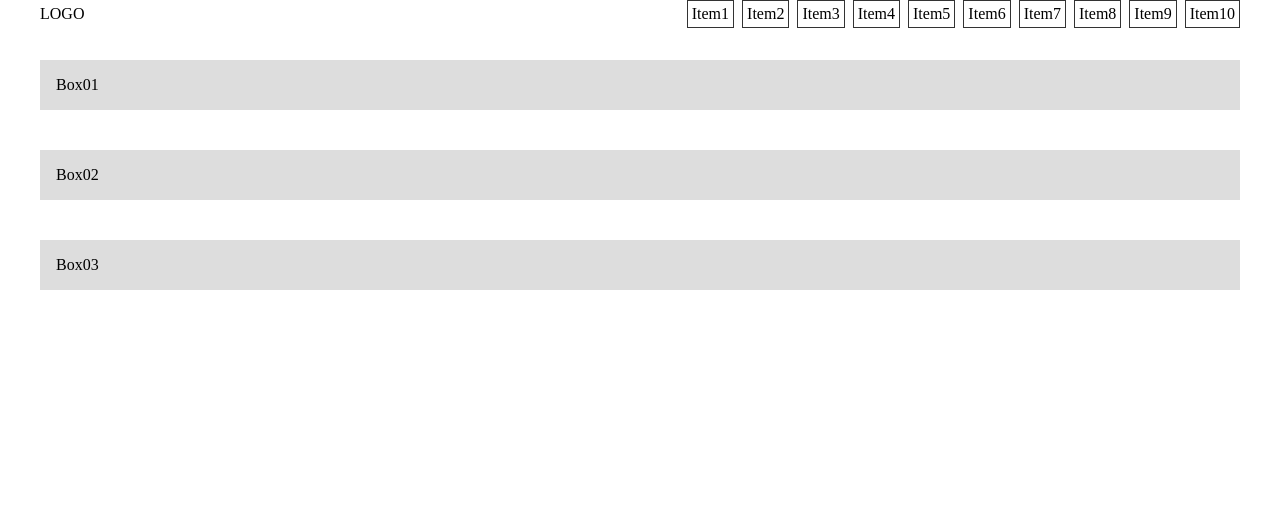
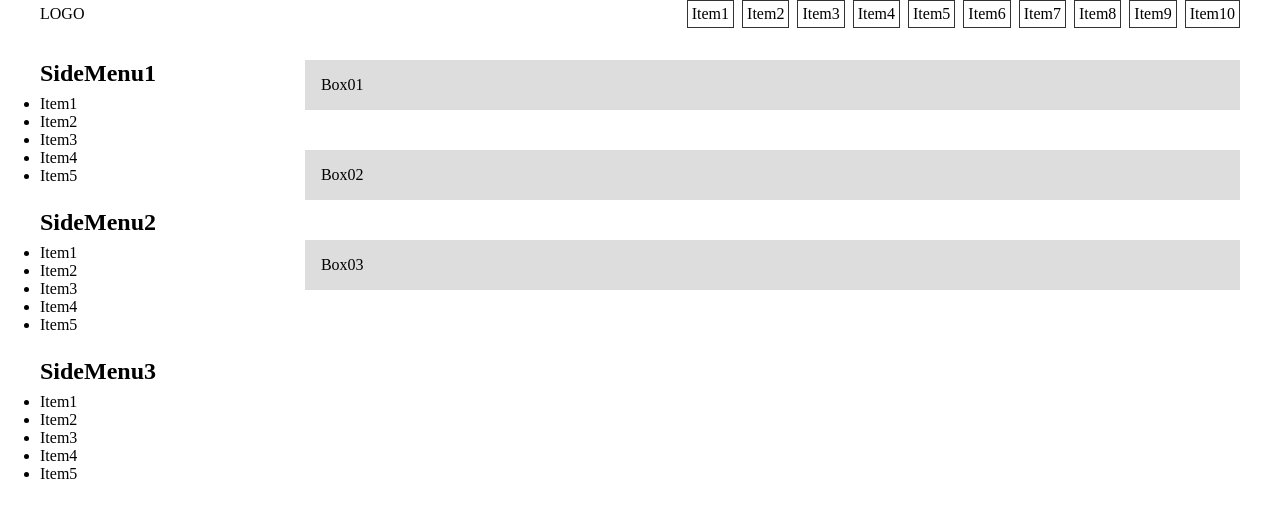
Before and after one commit to Hiratake/layout-components-react, a React (Vite) app: page / in a window 1280 px wide. Shown: the top 518 px of the page. Built offline with nearby package versions, Linux system fonts and the light colour scheme.

Commit message:
feat: sidebarコンポーネントを追加

```diff
--- /dev/null
+++ b/src/components/LSidebar/index.tsx
@@ -0,0 +1,58 @@
+// LSidebar
+
+import { CSSProperties, ElementType, ReactNode } from 'react'
+import { css } from '@emotion/react'
+
+// ----------------------------------------
+// Type
+// ----------------------------------------
+
+export type LayoutSidebarProps = {
+  /** Custom tag used for the root element. */
+  tag?: ElementType
+  /** Content of the component. */
+  children?: ReactNode
+  /** Which element to treat as the sidebar. */
+  side?: 'left' | 'right'
+  /** Represents the width of the sidebar when adjacent. */
+  sideWidth?: CSSProperties['flexBasis']
+  /** Defines minimum width of the content element. */
+  contentMin?: CSSProperties['minInlineSize']
+  /** Defines the space between children. */
+  space?: CSSProperties['gap']
+  /** Make the adjacent elements adopt their natural height. */
+  noStretch?: boolean
+}
+
+// ----------------------------------------
+// JSX
+// ----------------------------------------
+
+export const LSidebar = (props: LayoutSidebarProps) => {
+  const ComponentTag = props.tag || 'div'
+  return <ComponentTag css={rootStyle(props)}>{props.children}</ComponentTag>
+}
+
+// ----------------------------------------
+// Style
+// ----------------------------------------
+
+const rootStyle = (props: LayoutSidebarProps) => {
+  return css`
+    display: flex;
+    flex-wrap: wrap;
+    gap: ${props.space};
+    align-items: ${props.noStretch ? 'flex-start' : 'stretch'};
+
+    & > * {
+      flex-basis: ${props.sideWidth};
+      flex-grow: 1;
+    }
+
+    & > ${props.side === 'left' ? ':last-child' : ':first-child'} {
+      flex-basis: 0;
+      flex-grow: 999;
+      min-inline-size: ${props.contentMin || '50%'};
+    }
+  `
+}
--- a/src/main.ts
+++ b/src/main.ts
@@ -3,9 +3,11 @@ export { LStack } from './components/LStack'
 export { LBox } from './components/LBox'
 export { LCenter } from './components/LCenter'
 export { LCluster } from './components/LCluster'
+export { LSidebar } from './components/LSidebar'
 
 export type { LayoutProviderProps } from './components/LProvider'
 export type { LayoutStackProps } from './components/LStack'
 export type { LayoutBoxProps } from './components/LBox'
 export type { LayoutCenterProps } from './components/LCenter'
 export type { LayoutClusterProps } from './components/LCluster'
+export type { LayoutSidebarProps } from './components/LSidebar'
--- a/src/view/App.tsx
+++ b/src/view/App.tsx
@@ -1,6 +1,6 @@
 // App
 
-import { LBox, LCenter, LCluster, LProvider, LStack } from '../main'
+import { LBox, LCenter, LCluster, LProvider, LSidebar, LStack } from '../main'
 
 // ----------------------------------------
 // JSX
@@ -11,14 +11,24 @@ export const App = () => {
     <LProvider>
       <LCenter max="1200px" gutters="24px">
         <LStack space="32px">
-          <LCluster justify="space-between" align="center" space="16px">
+          <LCluster
+            tag="header"
+            justify="space-between"
+            align="center"
+            space="16px"
+          >
             <LBox>LOGO</LBox>
-            <LCluster space="8px">
+            <LCluster tag="nav" space="8px">
               {(() => {
                 const boxes = []
                 for (let i = 1; i <= 10; i++) {
                   boxes.push(
-                    <LBox borderColor="#333" borderWidth="1px" padding="4px">
+                    <LBox
+                      key={`nav${i}`}
+                      borderColor="#333"
+                      borderWidth="1px"
+                      padding="4px"
+                    >
                       Item{i}
                     </LBox>
                   )
@@ -27,6 +37,27 @@ export const App = () => {
               })()}
             </LCluster>
           </LCluster>
+
+          <LSidebar side="left" sideWidth="240px" space="24px">
+            <LStack space="24px">
+              {(() => {
+                const items = []
+                for (let i = 1; i <= 3; i++) {
+                  const children = []
+                  for (let j = 1; j <= 5; j++) {
+                    children.push(<li key={`menu${i}item${j}`}>Item{j}</li>)
+                  }
+                  items.push(
+                    <LStack key={`menu${i}`} space="8px">
+                      <h2>SideMenu{i}</h2>
+                      <ul>{children}</ul>
+                    </LStack>
+                  )
+                }
+                return items
+              })()}
+            </LStack>
+
             <LStack space="40px">
               <LBox backgroundColor="#ddd" padding="16px">
                 Box01
@@ -38,6 +69,7 @@ export const App = () => {
                 Box03
               </LBox>
             </LStack>
+          </LSidebar>
         </LStack>
       </LCenter>
     </LProvider>
```
Lines whose indentation alone changed are shown as unchanged.
